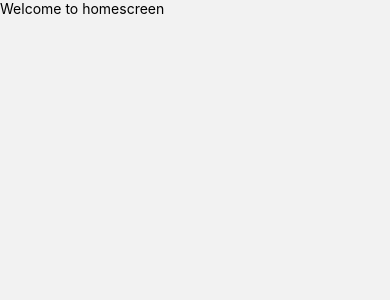
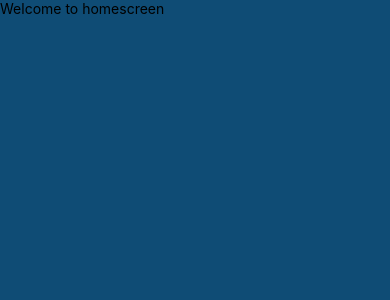
Before and after one commit to ChristianRV29/GistRN, a React Native app: screen / in a window 390 px wide. Shown: the top 300 px of the page. Built offline with nearby package versions, Linux system fonts and the light colour scheme.

Commit message:
Consume themeContext and assign themeProvider

```diff
--- a/App.tsx
+++ b/App.tsx
@@ -1,14 +1,14 @@
 import 'react-native-safe-area-context';
 import React from 'react';
-import { NavigationContainer } from '@react-navigation/native';
 
 import { StackNavigator } from '~src/navigation/StackNavigator';
+import { ThemeProvider } from '~src/context/theme/theme';
 
 const App = () => {
   return (
-    <NavigationContainer>
+    <ThemeProvider>
       <StackNavigator />
-    </NavigationContainer>
+    </ThemeProvider>
   );
 };
 
--- a/src/navigation/StackNavigator.tsx
+++ b/src/navigation/StackNavigator.tsx
@@ -1,18 +1,24 @@
-import React from 'react';
+import React, { useContext } from 'react';
 import { createNativeStackNavigator } from '@react-navigation/native-stack';
+import { NavigationContainer } from '@react-navigation/native';
 
 import { HomeScreen } from '~src/screens/HomeScreen';
+import { ThemeContext } from '~src/context/theme/theme';
 
 export type RootStackParamList = { HomeScreen: undefined };
 
 const { Navigator, Screen } = createNativeStackNavigator<RootStackParamList>();
 
 export const StackNavigator = () => {
+  const { theme } = useContext(ThemeContext);
+
   return (
-    <Navigator
-      initialRouteName="HomeScreen"
-      screenOptions={{ headerShown: false }}>
-      <Screen name="HomeScreen" component={HomeScreen} />
-    </Navigator>
+    <NavigationContainer theme={theme}>
+      <Navigator
+        initialRouteName="HomeScreen"
+        screenOptions={{ headerShown: false }}>
+        <Screen name="HomeScreen" component={HomeScreen} />
+      </Navigator>
+    </NavigationContainer>
   );
 };
```
